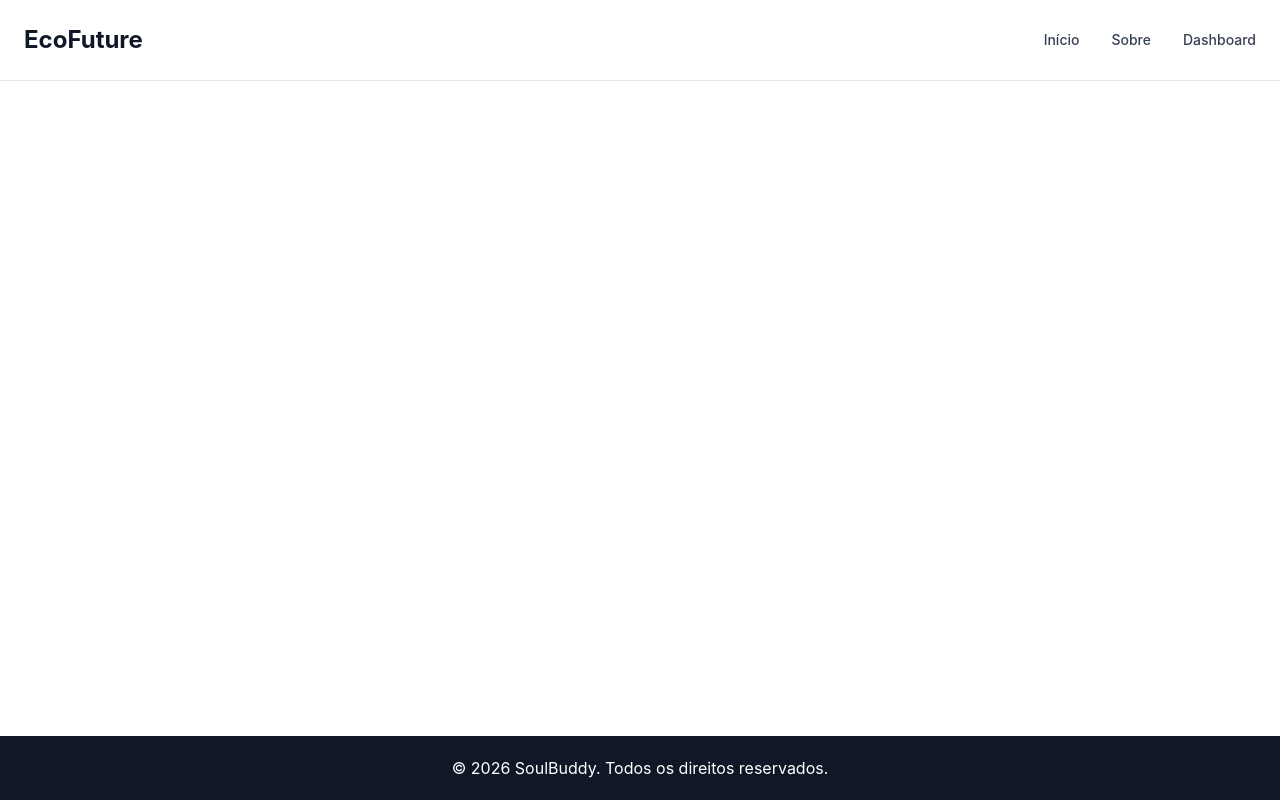
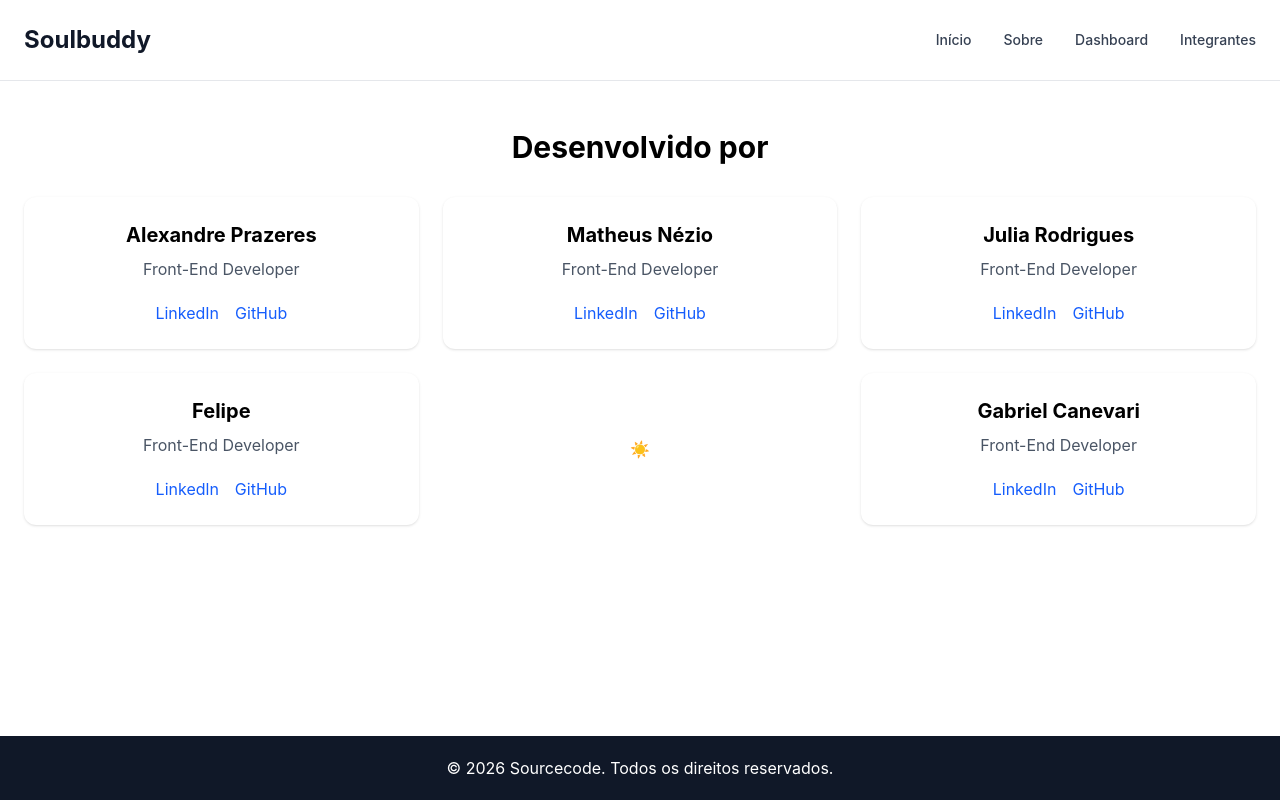
Before and after one commit to U-Ale/Soulbuddy2.0, a React (Vite) app: page /integrantes in a window 1280 px wide. Built offline with nearby package versions, Linux system fonts and the light colour scheme.

Commit message:
Nomes Antigos alterados Footer foi adicionado o nome da sourcecode Pagina integrantes adicionadas

```diff
--- a/src/App.tsx
+++ b/src/App.tsx
@@ -4,6 +4,7 @@ import Footer from "./componentes/layout/footer.tsx";
 import Home from "./paginas/home/home.tsx";
 import Sobre from "./paginas/sobre/sobre.tsx"
 import Dashboard from "./paginas/dashboard/dashboard.tsx";
+import Integrantes from "./paginas/integrantes/integrantes.tsx";
 
 function App() {
   return (
@@ -16,6 +17,7 @@ function App() {
             <Route path="/" element={<Home />} />
             <Route path="/sobre" element={<Sobre />} />
             <Route path="/dashboard" element={<Dashboard />} />
+            <Route path= "/integrantes" element={<Integrantes />} />
           </Routes>
         </main>
 
--- a/src/componentes/layout/footer.tsx
+++ b/src/componentes/layout/footer.tsx
@@ -2,7 +2,7 @@ function Footer() {
   return (
     <footer className="bg-gray-900 px-8 py-5 text-center text-white">
       <p>
-        © 2026 SoulBuddy. Todos os direitos reservados.
+        © 2026 Sourcecode. Todos os direitos reservados.
       </p>
     </footer>
   );
--- a/src/componentes/layout/header.tsx
+++ b/src/componentes/layout/header.tsx
@@ -9,7 +9,7 @@ function Header() {
           to="/"
           className="text-2xl font-bold text-gray-900"
         >
-          EcoFuture
+          Soulbuddy
         </Link>
 
         <nav className="flex items-center gap-8">
@@ -33,6 +33,13 @@ function Header() {
           >
             Dashboard
           </Link>
+
+          <Link
+            to="/Integrantes"
+            className="text-sm font-medium text-gray-700 transition hover:text-gray-900"
+          >
+            Integrantes
+          </Link>
         </nav>
 
       </div>
--- /dev/null
+++ b/src/paginas/integrantes/integrantes.tsx
@@ -0,0 +1,174 @@
+function Integrantes() {
+  return (
+    <section className="px-6 py-12">
+      <div className="mx-auto max-w-7xl">
+        <h2 className="mb-8 text-center text-3xl font-bold">
+          Desenvolvido por
+        </h2>
+
+        <div className="grid gap-6 md:grid-cols-3">
+
+          {/* Ale */}
+          <div className="rounded-xl bg-white p-6 text-center shadow-sm">
+            <h3 className="text-xl font-bold">
+              Alexandre Prazeres
+            </h3>
+
+            <p className="mt-2 text-gray-600">
+              Front-End Developer
+            </p>
+
+            <div className="mt-5 flex justify-center gap-4">
+              <a
+                href="https://www.linkedin.com/in/alexandre-prazeres-santos/"
+                target="_blank"
+                rel="noopener noreferrer"
+                className="text-blue-600 hover:underline"
+              >
+                LinkedIn
+              </a>
+
+              <a
+                href="https://github.com/U-Ale"
+                target="_blank"
+                rel="noopener noreferrer"
+                 className="text-blue-600 hover:underline"
+
+              >
+                GitHub
+              </a>
+            </div>
+          </div>
+
+          {/* Nezio */}
+          <div className="rounded-xl bg-white p-6 text-center shadow-sm">
+            <h3 className="text-xl font-bold">
+              Matheus Nézio
+            </h3>
+
+            <p className="mt-2 text-gray-600">
+              Front-End Developer
+            </p>
+
+            <div className="mt-5 flex justify-center gap-4">
+              <a
+                href="https://www.linkedin.com/in/matheus-nezio-9971b0392/"
+                target="_blank"
+                rel="noopener noreferrer"
+                className="text-blue-600 hover:underline"
+              >
+                LinkedIn
+              </a>
+
+              <a
+                href="https://github.com/Nezio22"
+                target="_blank"
+                rel="noopener noreferrer"
+                 className="text-blue-600 hover:underline"
+
+              >
+                GitHub
+              </a>
+            </div>
+          </div>
+
+          {/* Julia */}
+          <div className="rounded-xl bg-white p-6 text-center shadow-sm">
+            <h3 className="text-xl font-bold">
+              Julia Rodrigues
+            </h3>
+
+            <p className="mt-2 text-gray-600">
+              Front-End Developer
+            </p>
+
+            <div className="mt-5 flex justify-center gap-4">
+              <a
+                href="https://www.linkedin.com/in/júlia-rodrigues-9147593a7/"
+                target="_blank"
+                rel="noopener noreferrer"
+                className="text-blue-600 hover:underline"
+              >
+                LinkedIn
+              </a>
+
+              <a
+                href="https://github.com/juliaraalmeida77-ux"
+                target="_blank"
+                rel="noopener noreferrer"
+               className="text-blue-600 hover:underline"
+              >
+                GitHub
+              </a>
+            </div>
+          </div>
+
+ {/* Felipe precisa botar o link do git e do link o link do yt é provisorio */}
+          <div className="rounded-xl bg-white p-6 text-center shadow-sm">
+            <h3 className="text-xl font-bold">Felipe</h3>
+            <p className="mt-2 text-gray-600">Front-End Developer</p>
+
+            <div className="mt-5 flex justify-center gap-4">
+               <a
+                href="https://www.youtube.com/watch?v=yYWebbD6JXg&list=RDyYWebbD6JXg&start_radio=1&t=97s"
+                target="_blank"
+                rel="noopener noreferrer"
+                className="text-blue-600 hover:underline"
+              >
+                Linkedln
+              </a>
+
+              <a
+                href="https://www.youtube.com/watch?v=yYWebbD6JXg&list=RDyYWebbD6JXg&start_radio=1&t=97s"
+                target="_blank"
+                rel="noopener noreferrer"
+                className="text-blue-600 hover:underline"
+              >
+                GitHub
+              </a>
+            </div>
+          </div>
+
+          {/* Espaço reservado para o solzinho */}
+          <div className="flex items-center justify-center">
+            <div className="flex h-32 w-32 items-center justify-center rounded-full">
+              ☀️
+            </div>
+          </div>
+
+          {/* Gabriel precisa botar o link do git e do link o link do yt é provisorio */}
+          <div className="rounded-xl bg-white p-6 text-center shadow-sm">
+            <h3 className="text-xl font-bold">Gabriel Canevari</h3>
+            <p className="mt-2 text-gray-600">Front-End Developer</p>
+
+            <div className="mt-5 flex justify-center gap-4">
+
+              <a
+                href= "https://www.youtube.com/watch?v=yYWebbD6JXg&list=RDyYWebbD6JXg&start_radio=1&t=97s"
+                target="_blank"
+                rel="noopener noreferrer"
+                className="text-blue-600 hover:underline"
+              >
+                LinkedIn
+              </a>
+              <a
+                href="https://www.youtube.com/watch?v=yYWebbD6JXg&list=RDyYWebbD6JXg&start_radio=1&t=97s"
+                target="_blank"
+                rel="noopener noreferrer"
+             className="text-blue-600 hover:underline"
+
+              >
+                GitHub
+              </a>
+
+            </div>
+          </div>
+
+        </div>
+
+      </div>
+    </section>
+  );
+}
+
+export default Integrantes;
```
